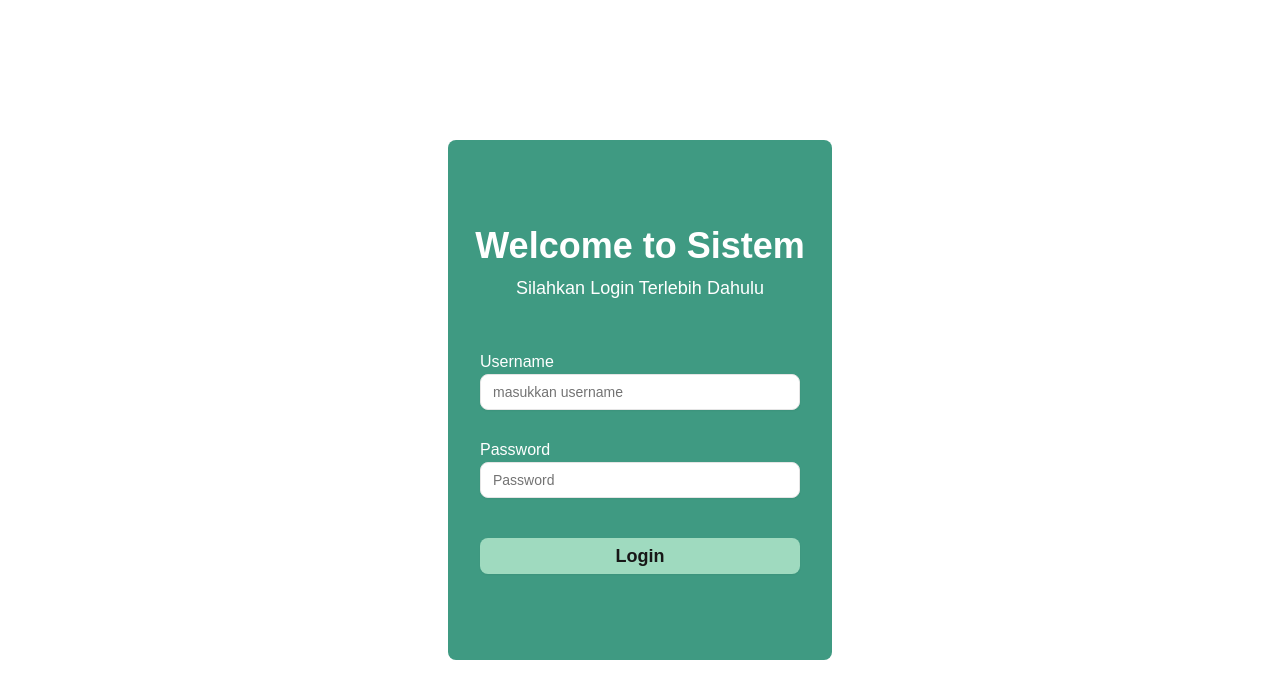
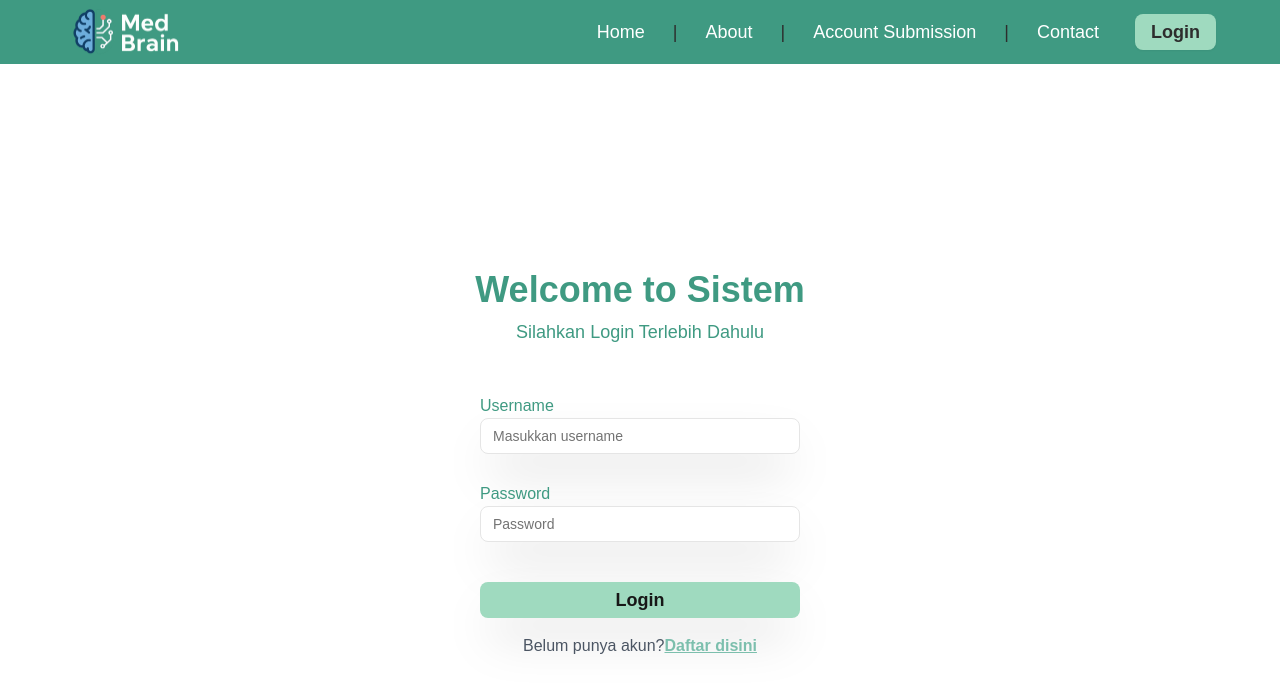
Before and after one commit to nanangarr/capstone-project-MRI, a Next.js app: page /login in a window 1280 px wide. Shown: the top 698 px of the page. Built offline with nearby package versions, Linux system fonts and the light colour scheme.

Commit message:
jadiin semua bg nya tetep putih walaupun dark mode, nambah transisi antarpage pake framer motion, nambah daftar disini di bagian login

```diff
--- a/src/components/about-me.jsx
+++ b/src/components/about-me.jsx
@@ -3,14 +3,14 @@ import React from "react";
 export default function AboutMe() {
     return (
         <>
-            <div className="relative mt-20">
+            <div className="relative">
                 <div className="absolute inset-0 z-0">
                     <img src="/images/bg-tutorial.png" alt="Background" className="w-full h-full object-cover" />
                 </div>
 
                 <div className="relative z-10 flex flex-col items-center py-10 px-4">
                     <h2 className="text-white text-3xl font-bold mb-6">
-                        Tentang <span className="text-primary text-white">Kami</span>
+                        Tentang <span className=" text-white">Kami</span>
                     </h2>
 
                     <div className="w-full max-w-3xl aspect-video bg-black/20 backdrop-blur-sm p-4 rounded-lg">
--- a/src/components/countup.jsx
+++ b/src/components/countup.jsx
@@ -42,8 +42,7 @@ export default function Countups() {
                             >
                                 {stat.icon}
                             </motion.div>
-                            {/* Ubah text-gray-800 menjadi text-white atau text-green-400 */}
-                            <div className="text-2xl sm:text-3xl md:text-4xl font-bold text-white"> {/* <--- DI SINI */}
+                            <div className="text-2xl sm:text-3xl md:text-4xl font-bold text-gray-800"> {/* <--- DI SINI */}
                                 {isInView ? (
                                     <CountUp
                                         start={0}
@@ -56,8 +55,7 @@ export default function Countups() {
                                     0
                                 )}+
                             </div>
-                            {/* Ubah text-gray-600 menjadi text-white atau text-green-400 */}
-                            <div className="text-white text-sm sm:text-base md:text-xl mt-1">{stat.label}</div> {/* <--- DAN DI SINI */}
+                            <div className="text-gray-600 text-sm sm:text-base md:text-xl mt-1">{stat.label}</div>
                         </motion.div>
                     ))}
                 </div>
--- a/src/pages/_app.js
+++ b/src/pages/_app.js
@@ -1,9 +1,10 @@
 import "@/styles/globals.css";
-import Navbar from "@/components/navbar";
+import Navbar from "@/components/Navbar"; // Perhatikan huruf besar di sini
 import { useRouter } from "next/router";
 import { AppSidebar } from "@/components/app-sidebar";
 import { useState, useEffect } from "react";
 import { AuthProvider, useAuth } from "@/context/AuthContext";
+import { AnimatePresence, motion } from "framer-motion"; // <--- Import AnimatePresence dan motion
 
 // Auth check component wrapper
 function AuthenticatedComponent({ Component, pageProps, collapsed }) {
@@ -36,7 +37,7 @@ export default function App({ Component, pageProps }) {
     return () => window.removeEventListener('resize', handleResize);
   }, []);
 
-  const showNavbar = !currentPath.includes("/login") && !currentPath.includes("/admin") && !isErrorPage;
+  const showNavbar = !currentPath.includes("/admin") && !isErrorPage;
   const showSidebar = !currentPath.includes("/login") &&
     !currentPath.includes("/admin") &&
     !currentPath.includes("/about") &&
@@ -47,10 +48,10 @@ export default function App({ Component, pageProps }) {
     !isErrorPage;
 
   return (
-    <>
-      <AuthProvider>
-        {showNavbar && <Navbar />}
+    <AuthProvider>
+      {showNavbar && <Navbar />}
 
+      <AnimatePresence mode='wait' initial={false}>
         {showSidebar ? (
           <div className="flex min-h-screen pt-16">
             <AppSidebar collapsed={collapsed} setCollapsed={setCollapsed} />
@@ -59,11 +60,19 @@ export default function App({ Component, pageProps }) {
             </main>
           </div>
         ) : (
-          <main className={showNavbar ? "pt-16" : ""}>
+
+          <motion.main
+            key={router.pathname}
+            className={showNavbar ? "pt-16" : ""}
+            initial={{ opacity: 0, x: currentPath.includes('/login') ? 30 : -30 }}
+            animate={{ opacity: 1, x: 0 }}
+            exit={{ opacity: 0, x: currentPath.includes('/login') ? -30 : 30 }}
+            transition={{ duration: 0.3, ease: 'easeOut' }}
+          >
             <AuthenticatedComponent Component={Component} pageProps={pageProps} collapsed={collapsed} />
-          </main>
+          </motion.main>
         )}
-      </AuthProvider>
-    </>
+      </AnimatePresence>
+    </AuthProvider>
   );
 }
--- a/src/pages/login.jsx
+++ b/src/pages/login.jsx
@@ -4,6 +4,7 @@ import { Button } from "@/components/ui/button";
 import Link from "next/link";
 import { useRouter } from "next/router";
 import { useAuth } from "@/context/AuthContext";
+import Navbar from "@/components/Navbar";
 
 export default function FormLogin() {
     const [formData, setFormData] = useState({
@@ -50,11 +51,12 @@ export default function FormLogin() {
 
     return (
         <>
-            <div className="flex items-center justify-center h-screen">
-                <div className="flex flex-col bg-primary w-96 h-[520px] justify-center items-center rounded-md">
+            <Navbar />
+            <div className="flex items-center justify-center h-screen bg-white">
+                <div className="flex flex-col w-96 h-[520px] justify-center items-center rounded-md">
                     <div className="flex flex-col gap-2 justify-center items-center">
-                        <p className="text-white font-bold text-4xl">Welcome to Sistem</p>
-                        <p className="text-white font-normal text-lg">Silahkan Login Terlebih Dahulu</p>
+                        <p className="text-[#3f9a82] font-bold text-4xl">Welcome to Sistem</p>
+                        <p className="text-[#3f9a82] font-normal text-lg">Silahkan Login Terlebih Dahulu</p>
                     </div>
 
                     {errorMsg && (
@@ -65,33 +67,42 @@ export default function FormLogin() {
 
                     <form onSubmit={handleSubmit} className="flex flex-col gap-3 mt-12">
                         <div className="mb-4">
-                            <label htmlFor="username" className="text-white mb-1">Username</label>
+                            <label htmlFor="username" className="text-[#3f9a82] mb-1">Username</label>
                             <Input
                                 type="text"
                                 name="username"
-                                placeholder="masukkan username"
+                                placeholder="Masukkan username"
                                 value={formData.username}
                                 onChange={handleChange}
-                                className="w-80 bg-white"
+                                className="w-80 bg-white shadow-2xl"
                                 required
                             />
                         </div>
                         <div className="mb-7">
-                            <label htmlFor="password" className="text-white mb-1">Password</label>
+                            <label htmlFor="password" className="text-[#3f9a82] mb-1">Password</label>
                             <Input
                                 type="password"
                                 name="password"
                                 placeholder="Password"
                                 value={formData.password}
                                 onChange={handleChange}
-                                className="w-80 bg-white"
+                                className="w-80 bg-white shadow-2xl"
                                 required
                             />
                         </div>
-                        <Button type="submit" className="bg-secondary text-primary w-80 text-lg font-semibold">
+
+                        <Button type="submit" className="flex items-center justify-center bg-secondary shadow-2xl text-primary w-80 text-lg font-semibold">
                             Login
                         </Button>
                     </form>
+
+                    <p className="mt-4 text-gray-600 text-md flex items-center justify-center">
+                        Belum punya akun?{" "}
+                        <Link href="/pendaftaran" className="text-[#7cbfad] hover:text-[#3f9a82] font-semibold underline">
+                            Daftar disini
+                        </Link>
+                    </p>
+
                 </div>
             </div>
         </>
--- a/src/pages/pendaftaran.jsx
+++ b/src/pages/pendaftaran.jsx
@@ -38,11 +38,11 @@ export default function Pendaftaran() {
 
   return (
     <>
-      <div className="py-16 px-4 sm:px-6 lg:px-8 min-h-screen">
+      <div className="py-16 px-4 sm:px-6 lg:px-8 min-h-screen bg-white">
         <div className="max-w-4xl mx-auto">
           <div className="text-center mb-12">
-            <h1 className="text-4xl md:text-5xl font-bold text-white mb-4">Formulir Pendaftaran</h1>
-            <p className="text-lg text-white max-w-2xl mx-auto">
+            <h1 className="text-4xl md:text-5xl font-bold text-gray-800 mb-4">Formulir Pendaftaran</h1>
+            <p className="text-lg text-gray-600 max-w-2xl mx-auto">
               Silakan lengkapi formulir pendaftaran berikut untuk memulai perjalanan Anda bersama kami.
             </p>
           </div>
```
Also changed, not shown: src/pages/about.jsx (+5 -5 lines), src/pages/index.jsx (+10 -10 lines).
